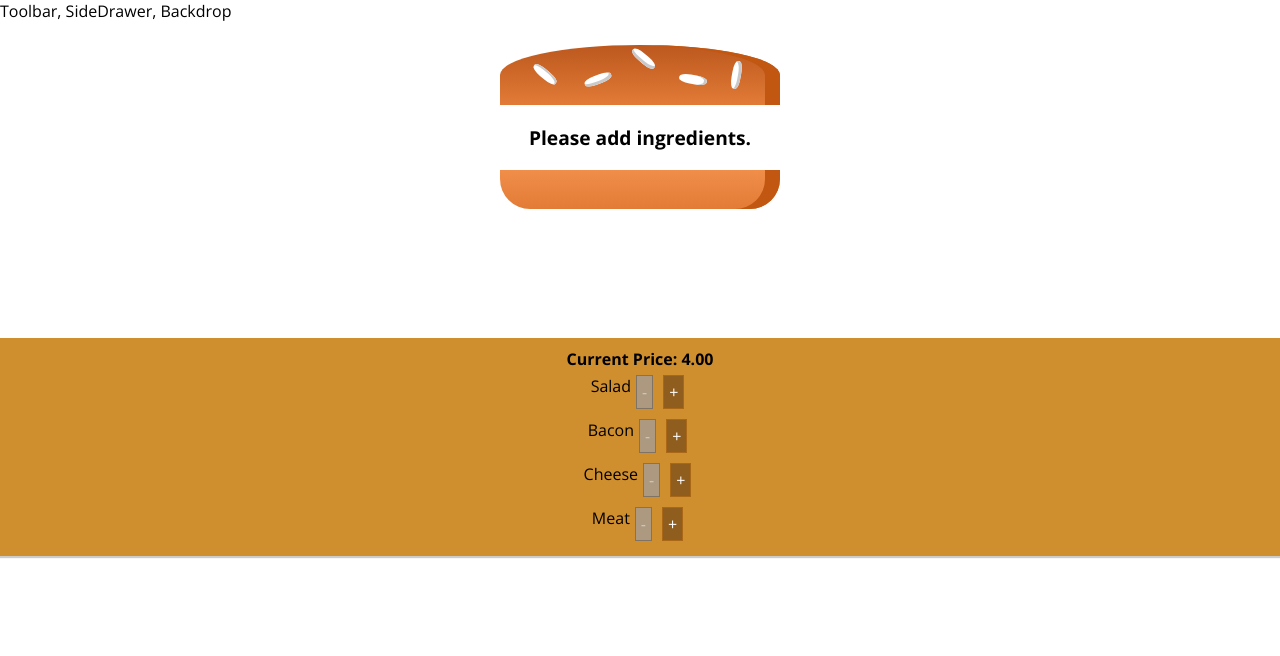
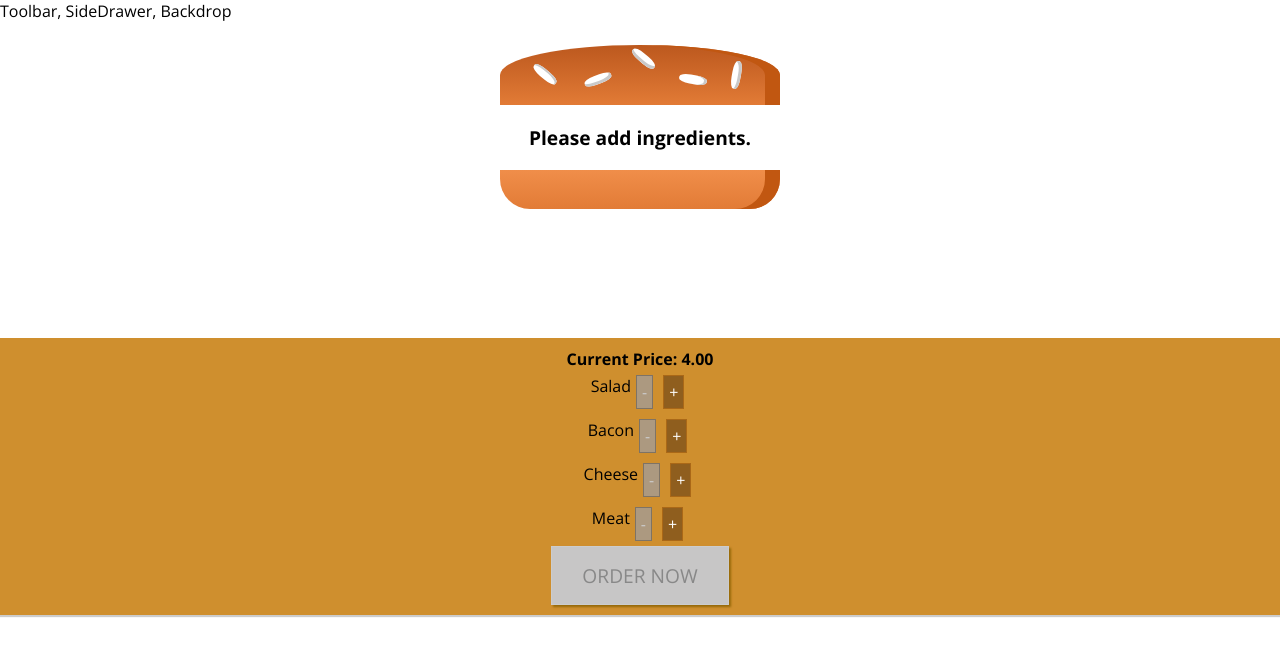
Before and after one commit to bharat-srinivasan/burger-app, a React app: page / in a window 1280 px wide. Shown: the top 656 px of the page. Built offline with nearby package versions, Linux system fonts and the light colour scheme.

Commit message:
Add burger build controls

```diff
--- a/src/components/Burger/BuildControls/BuildControls.css
+++ b/src/components/Burger/BuildControls/BuildControls.css
@@ -8,3 +8,45 @@
     margin: auto;
     padding: 10px 0;
 }
+
+
+.OrderButton {
+    background-color: #DAD735;
+    outline: none;
+    cursor: pointer;
+    border: 1px solid #966909;
+    color: #966909;
+    font-family: inherit;
+    font-size: 1.2em;
+    padding: 15px 30px;
+    box-shadow: 2px 2px 2px #966909;
+}
+
+.OrderButton:hover, .OrderButton:active {
+    background-color: #A0DB41;
+    border: 1px solid #966909;
+    color: #966909;
+}
+
+.OrderButton:disabled {
+    background-color: #C7C6C6;
+    cursor: not-allowed;
+    border: 1px solid #ccc;
+    color: #888888;
+}
+
+.OrderButton:not(:disabled) {
+    animation: enable 0.3s linear;
+}
+
+@keyframes enable {
+    0% {
+        transform: scale(1);
+    }
+    60% {
+        transform: scale(1.1);
+    }
+    100% {
+        transform: scale(1);
+    }
+}
--- a/src/components/Burger/BuildControls/BuildControls.jsx
+++ b/src/components/Burger/BuildControls/BuildControls.jsx
@@ -28,6 +28,9 @@ const buildControls = props => {
           />
         );
       })}
+      <button className={styles.OrderButton} disabled={!props.allowPurchase}>
+        ORDER NOW
+      </button>
     </div>
   );
 };
--- a/src/containers/BurgerBuilder/BurgerBuilder.jsx
+++ b/src/containers/BurgerBuilder/BurgerBuilder.jsx
@@ -20,8 +20,20 @@ class BurgerBuilder extends Component {
         cheese: 0,
         meat: 0
       },
-      totalPrice: 4
+      totalPrice: 4,
+      purchasable: false
     };
+  }
+
+  updatePurchasable(updatedIngredients) {
+    let ingredientsPrice = Object.values(updatedIngredients).reduce(
+      (total, current) => {
+        return total + current;
+      }
+    );
+    this.setState({
+      purchasable: ingredientsPrice > 0
+    });
   }
 
   addIngredientHandler = type => {
@@ -33,6 +45,7 @@ class BurgerBuilder extends Component {
       ingredients: updatedIngredients,
       totalPrice: updatedTotalPrice
     });
+    this.updatePurchasable(updatedIngredients);
   };
 
   removeIngredientHandler = type => {
@@ -45,6 +58,7 @@ class BurgerBuilder extends Component {
       ingredients: removedIngredients,
       totalPrice: updatedTotalPrice
     });
+    this.updatePurchasable(removedIngredients);
   };
 
   render() {
@@ -59,6 +73,7 @@ class BurgerBuilder extends Component {
           disabled={disableInfo}
           ingredientAdded={this.addIngredientHandler}
           ingredientRemoved={this.removeIngredientHandler}
+          allowPurchase={this.state.purchasable}
         />
       </Aux>
     );
```
